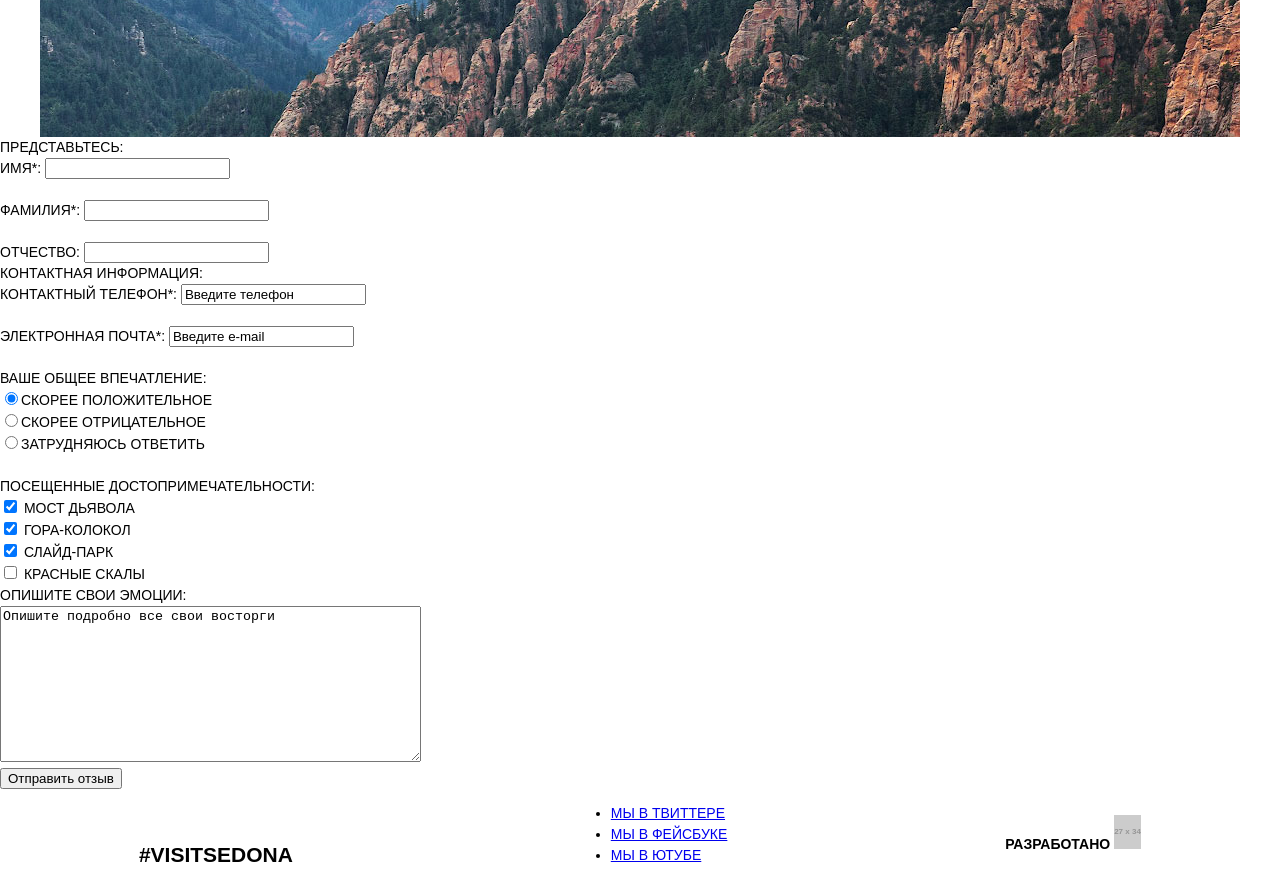
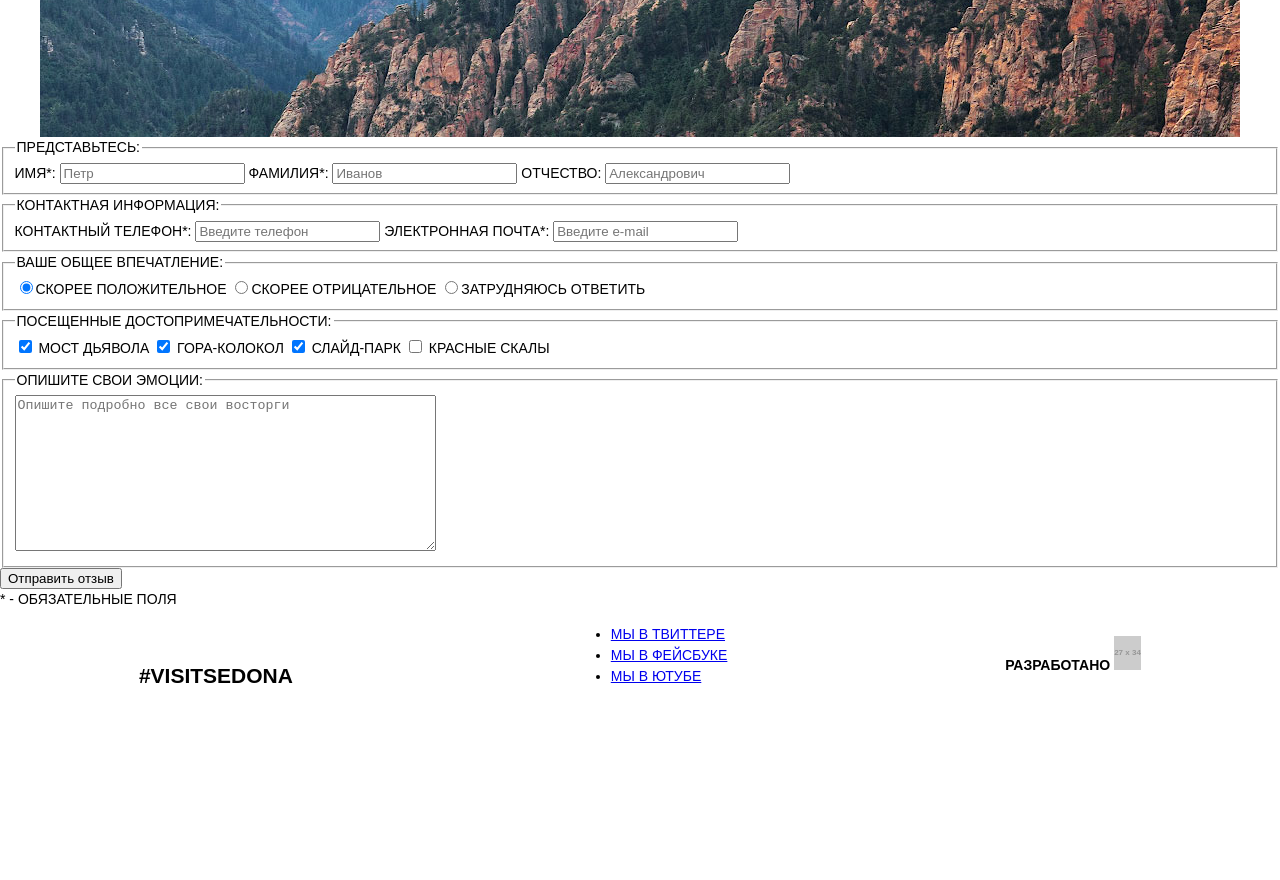
Before and after one commit to vasilisasmirnova/44314-sedona-19, a website: page source/form.html in a window 1280 px wide. Shown: the part 520-1400 px from the top of the page. After the commit the page ends 1221 px from the top, so only its background shows below. Drawn offline with nearby package versions, Linux system fonts and the light colour scheme; files that its build step writes are made by us from their sources; placeholder pictures from the web are drawn by us.

Commit message:
Исправляет ошибки в формах

```diff
--- a/source/form.html
+++ b/source/form.html
@@ -46,58 +46,51 @@
     </section>
 
     <form action="https://echo.htmlacademy.ru" method="post">
-      <p>Представьтесь:</p>
+      <fieldset class="form__name">
+        <legend>Представьтесь:</legend>
           <label for="name-field">Имя*:</label>
-          <input type="text" name="name" id="name-field" required>
-      <br>
-      <br>
+          <input type="text" name="name" id="name-field" placeholder="Петр" required>
           <label for="surname-field">Фамилия*:</label>
-          <input type="text" name="surname" id="surname-field" required>
-      <br>
-      <br>
+          <input type="text" name="surname" id="surname-field" placeholder="Иванов" required>
           <label for="patronym-field">Отчество:</label>
-          <input type="text" name="patronym" id="patronym-field">
-      <br>
-      <p>Контактная информация:</p>
+          <input type="text" name="patronym" id="patronym-field" placeholder="Александрович">
+      </fieldset>
+      <fieldset class="form__contacts">
+        <legend>Контактная информация:</legend>
           <label for="phone-field">Контактный телефон*:</label>
-          <input type="text" name="phone" id="phone-field" value="Введите телефон" required>
-      <br>
-      <br>
+          <input type="text" name="phone" id="phone-field" placeholder="Введите телефон" required>
           <label for="email-field">Электронная почта*:</label>
-          <input type="text" name="email" id="email-field" value="Введите e-mail" required>
-      <br>
-      <br>
-      <p>Ваше общее впечатление:</p>
+          <input type="email" name="email" id="email-field" placeholder="Введите e-mail" required>
+      </fieldset>
+      <fieldset class="form__experience">
+        <legend>Ваше общее впечатление:</legend>
           <label>
-              <input type="radio" name="question-one" value="positive" checked>Скорее положительное
+          <input type="radio" name="experience" value="positive" checked>Скорее положительное
           </label>
-          <br>
           <label>
-              <input type="radio" name="question-one" value="negative">Скорее отрицательное
+          <input type="radio" name="experience" value="negative">Скорее отрицательное
           </label>
-          <br>
           <label>
-              <input type="radio" name="question-one" value="neutral">Затрудняюсь ответить
+          <input type="radio" name="experience" value="neutral">Затрудняюсь ответить
           </label>
-      <br>
-      <br>
-      <p>Посещенные достопримечательности:</p>
-          <input type="checkbox" name="landmarks" id="devils-bridge" checked>
-          <label for="subscribe-field">Мост Дьявола</label>
-      <br>
-          <input type="checkbox" name="landmarks" id="bell-mountain" checked>
-          <label for="subscribe-field">Гора-Колокол</label>
-      <br>
-          <input type="checkbox" name="landmarks" id="slide-park" checked>
-          <label for="subscribe-field">Слайд-парк</label>
-      <br>
-          <input type="checkbox" name="landmarks" id="red-rocks">
-          <label for="subscribe-field">Красные скалы</label>
-      <br>
-      <p>Опишите свои эмоции:</p>
-          <textarea name="comment" id="comment-field" rows="10" cols="50">Опишите подробно все свои восторги</textarea>
-      <br>
+      </fieldset>
+      <fieldset class="form__landmarks">
+        <legend>Посещенные достопримечательности:</legend>
+          <input type="checkbox" name="landmarks" value="devils-bridge" id="devils-bridge" checked>
+          <label for="devils-bridge">Мост Дьявола</label>
+          <input type="checkbox" name="landmarks" value="bell-mountain" id="bell-mountain" checked>
+          <label for="bell-mountain">Гора-Колокол</label>
+          <input type="checkbox" name="landmarks" value="slide-park" id="slide-park" checked>
+          <label for="slide-park">Слайд-парк</label>
+          <input type="checkbox" name="landmarks" value="red-rocks" id="red-rocks">
+          <label for="red-rocks">Красные скалы</label>
+      </fieldset>
+      <fieldset class="form__comments">
+        <legend>Опишите свои эмоции:</legend>
+          <textarea name="comment" id="comment-field" rows="10" cols="50" placeholder="Опишите подробно все свои восторги"></textarea>
+      </fieldset>
       <input type="submit" value="Отправить отзыв">
+      <div class="form__legend">* - обязательные поля</div>
   </form>
 
   </main>
--- a/source/less/blocks/main-nav.less
+++ b/source/less/blocks/main-nav.less
@@ -25,3 +25,11 @@
     flex-direction: row;
   }
 }
+
+@media (min-width: @desktop-width) {
+  .main-nav {
+    width: @desktop-width;
+    margin-left: auto;
+    margin-right: auto;
+  }
+}
```
